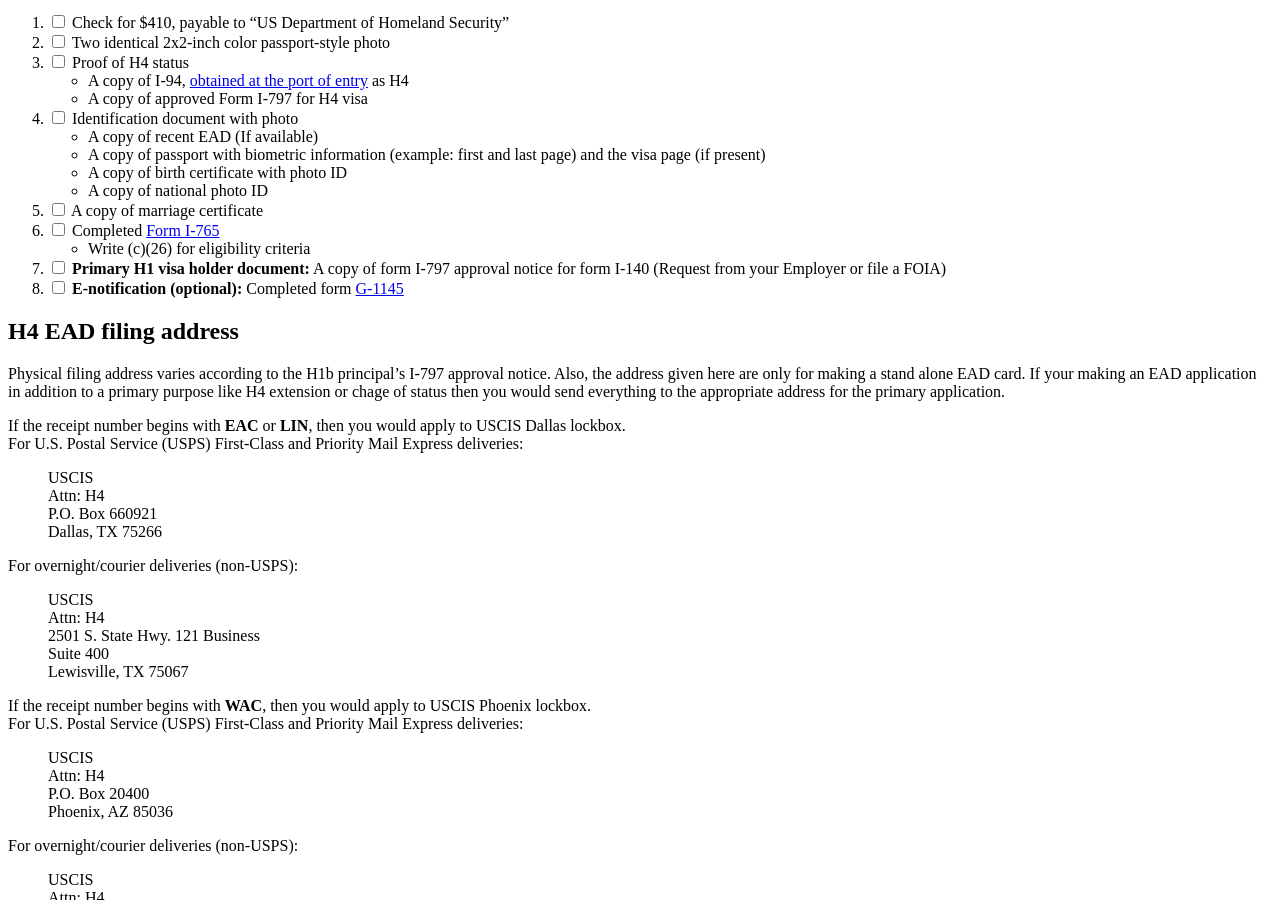
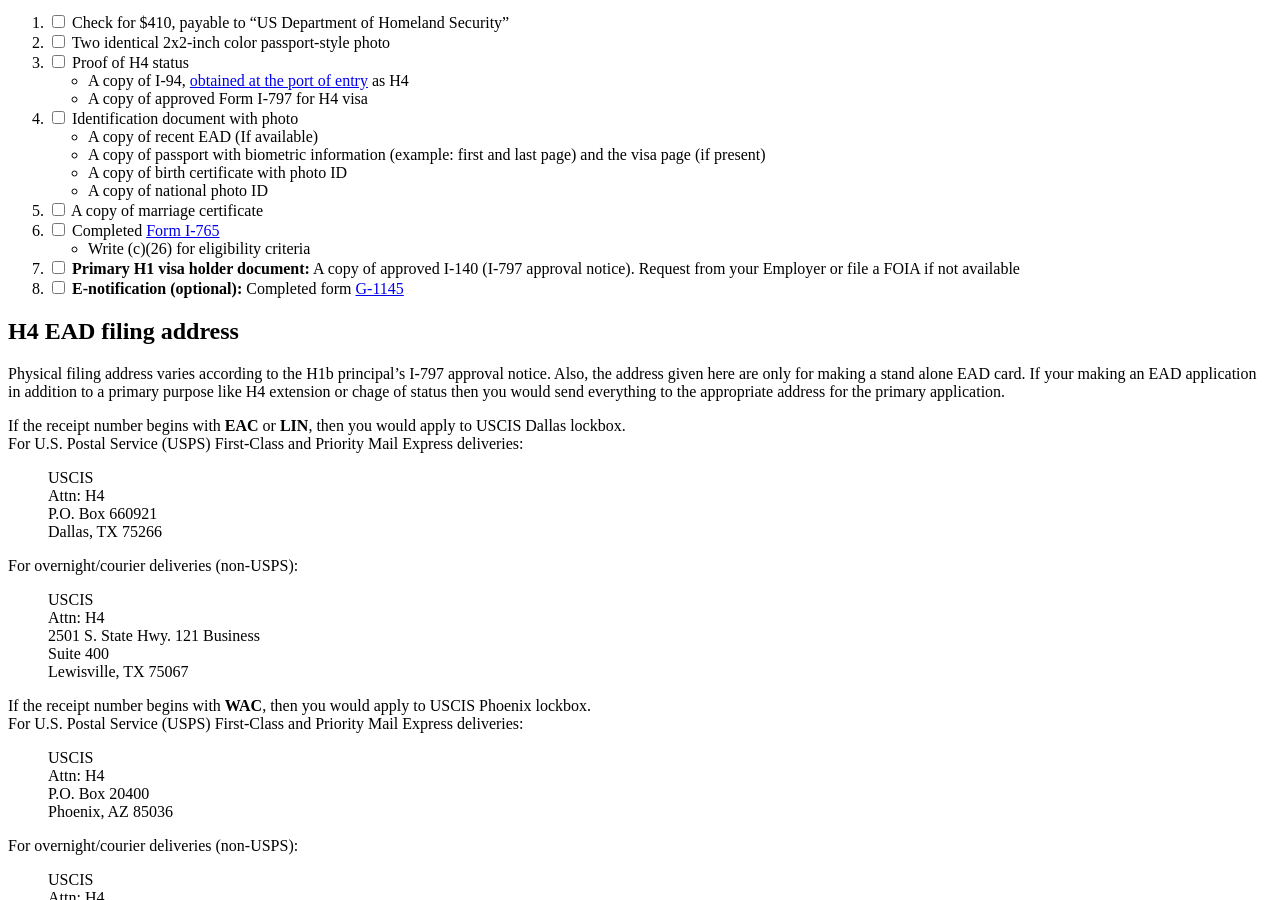
Before and after one commit to gitforwork2/gitforwork.github.io, a Jekyll site: the page built from _posts/2017-01-21-h4-ead-application.md, in a window 1280 px wide and 900 px high, scrolled down 1768 px. Built offline with Jekyll 4.4.1, drawn with Linux system fonts in a browser that asks for light colours; nearby versions of some CDN libraries; comment, search, counter and statistics services are not loaded.

Commit message:
Update 2017-01-21-h4-ead-application.md

```diff
--- a/_posts/2017-01-21-h4-ead-application.md
+++ b/_posts/2017-01-21-h4-ead-application.md
@@ -62,7 +62,7 @@
 5. <input type="checkbox"/> A copy of marriage certificate
 6. <input type="checkbox"/> Completed [Form I-765](http://www.uscis.gov/i-765)
     - Write (c)(26) for eligibility criteria
-7. <input type="checkbox"/> **Primary H1 visa holder document:** A copy of form I-797 approval notice for form I-140 (Request from your Employer or file a FOIA)
+7. <input type="checkbox"/> **Primary H1 visa holder document:** A copy of approved I-140 (I-797 approval notice). Request from your Employer or file a FOIA if not available
 8. <input type="checkbox"/> **E-notification (optional):** Completed form [G-1145](http://www.uscis.gov/sites/default/files/files/form/g-1145.pdf)
 
 ## H4 EAD filing address
```
